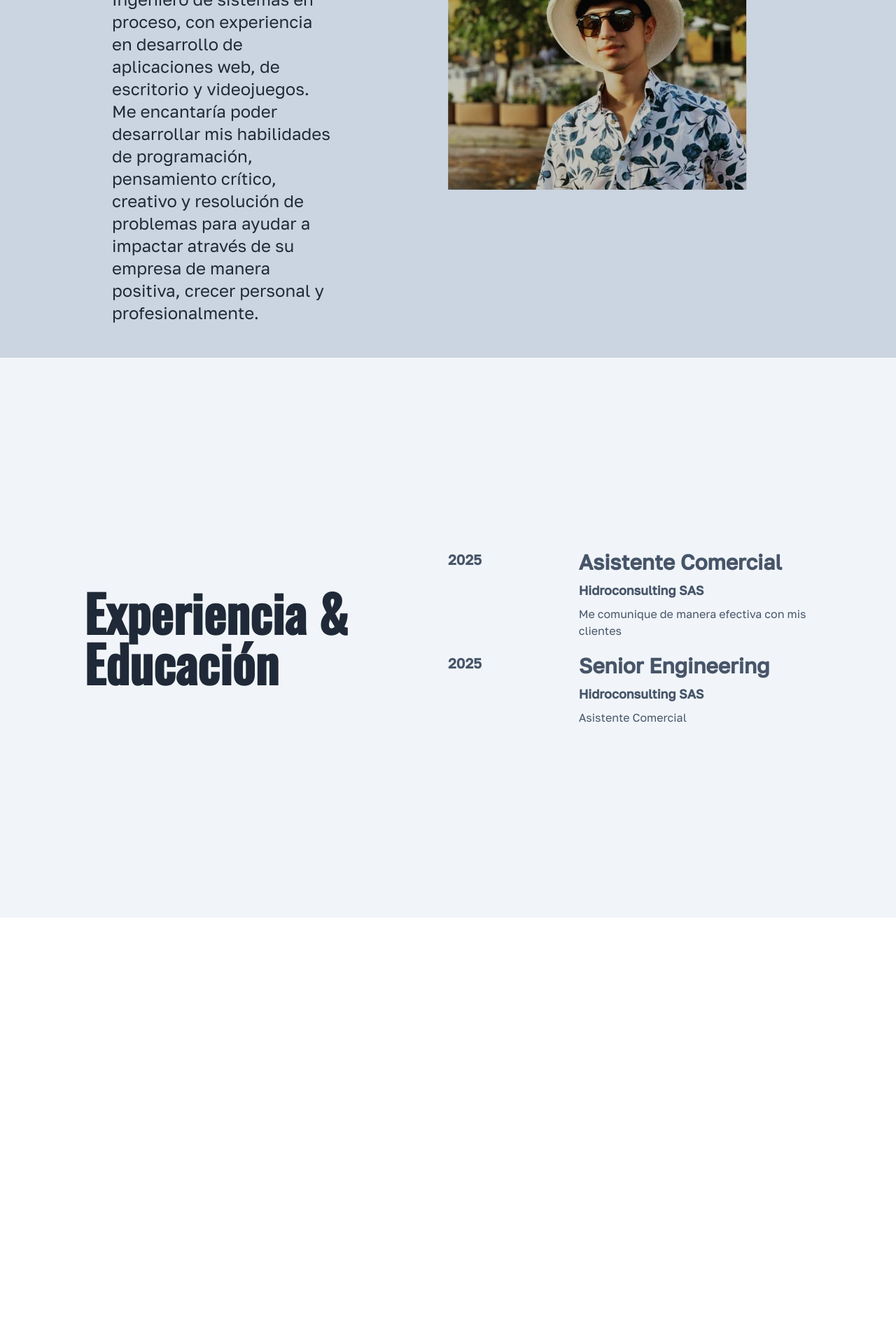
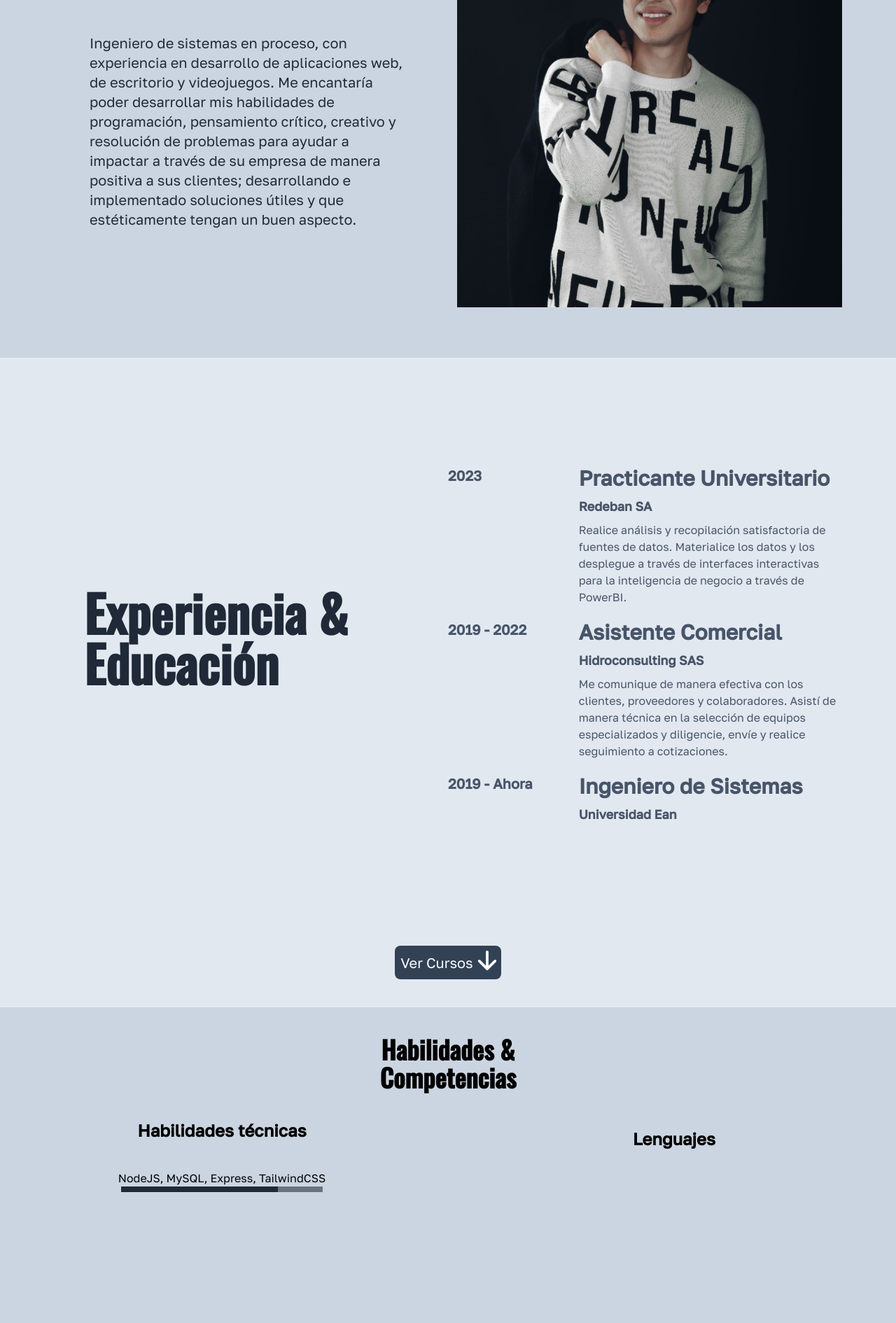
Before and after one commit to DanielRoman11/Portafolio, a website: page views/perfil.html in a window 1280 px wide. Shown: the part 289-2179 px from the top of the page at 70% size. Drawn offline with nearby package versions, Linux system fonts and the light colour scheme.

Commit message:
90% Completado

```diff
--- a/index.js
+++ b/index.js
@@ -1,7 +1,9 @@
 const principal = document.getElementById("principal");
 const seccion_2 = document.getElementById("seccionDos");
+const curso = document.getElementById("curso");
 
 const estilo = window.getComputedStyle(seccion_2, null);
+const estiloCurso = window.getComputedStyle(curso, null);
 
 function mostrarSeccion(){
   if (estilo.display === "none" && screen.width >= 600){
@@ -17,3 +19,9 @@ function mostrarSeccion(){
     return principal.style.gridTemplateColumns = 'repeat(1, minmax(0, 1fr))'
   }
 }
+function mostrarCursos(){
+  if(estiloCurso.display === "none" && screen.width >= 600){
+    return curso.style.display == 'flex'
+  }
+  return curso.style.display == 'none'
+}
--- a/public/css/styles.css
+++ b/public/css/styles.css
@@ -9,7 +9,6 @@ html{
   display: grid;
   max-width: 100vw;
   grid-template-columns: repeat(1, minmax(0, 1fr));
-
 }
 .seccion2{
   display: none;
@@ -24,6 +23,33 @@ html{
   background-repeat: no-repeat;
   background-size: cover;
   height: 400px;
+  width: 350px;
+}
+.imagen-perfil{
+  background-image: url("../images/Imagen-Perfil.jpg");
+  background-position: center;
+  background-repeat: no-repeat;
+  background-size: cover;
+}
+footer{
+  width: 100% !important;
+  height: 100vh !important;
+}
+footer > div > .imagen{
+  height: 80vh;
+  width: 65vh;
+}
+@media (min-width: 429px){
+  .imagen-perfil{
+    height: 600px;
+    width: 550px;
+  }
+}
+@media (max-width: 428px){
+  .imagen-perfil{
+    height: 300px;
+    width: 250px;
+  }
 }
 .titulo{
   font-family: 'Oswald', sans-serif;
@@ -34,3 +60,6 @@ html{
 ion-icon{
   font-size: 40px !important;
 }
+p > ion-icon{
+  font-size: 40px !important;
+}
--- a/views/perfil.html
+++ b/views/perfil.html
@@ -13,45 +13,92 @@
 </head>
 <body class="min-h-screen">
     <a href="../index.html">
-      <ion-icon name="arrow-back-circle-sharp" class="absolute top-14 left-14 text-slate-700"></ion-icon>
+      <ion-icon name="arrow-back-circle-sharp" class="fixed top-5 left-5 md:top-14 md:left-14 text-slate-700"></ion-icon>
     </a>
   <main>
-    <section class="h-screen bg-slate-300 grid lg:grid-cols-2 md:grid-cols-2 sm:grid-cols-1">
-      <div class="flex justify-center flex-col lg:px-40 md:px-16 space-y-20">
-        <h2 class="lg:text-7xl md:text-5xl font-bold titulo text-gray-800">Acerca de mí</h2>
-        <p class=" texto text-gray-800 lg:text-2xl md:text-lg ">Ingeniero de sistemas en proceso, con experiencia en desarrollo de aplicaciones web, de escritorio y videojuegos. Me encantaría poder desarrollar mis habilidades de programación, pensamiento crítico, creativo y resolución de problemas para ayudar a impactar através de su empresa de manera positiva, crecer personal y profesionalmente.</p>
+    <section class="md:h-screen bg-slate-300 grid lg:grid-cols-2 md:grid-cols-2 sm:grid-cols-1 p-16">
+      <div class="flex justify-center flex-col lg:px-30 md:px-16 space-y-20">
+        <h2 class="text-4xl lg:text-7xl md:text-5xl font-bold titulo text-gray-800">Acerca de mí</h2>
+        <p class=" texto text-gray-800 lg:text-xl md:text-lg text-lg">Ingeniero de sistemas en proceso, con experiencia en desarrollo de aplicaciones web, de escritorio y videojuegos. Me encantaría poder desarrollar mis habilidades de programación, pensamiento crítico, creativo y resolución de problemas para ayudar a impactar a través de su empresa de manera positiva a sus clientes; desarrollando e implementado soluciones útiles y que estéticamente tengan un buen aspecto.</p>
       </div>
-      <div class="flex items-center ">
-        <div class="imagen w-2/3 h-80"></div>
+      <div class="flex items-center justify-center pt-14 ">
+        <div class="imagen-perfil"></div>
       </div>
     </section>
-    <section class="h-screen bg-slate-100 grid lg:grid-cols-2 md:grid-cols-2 sm:grid-cols-1 justify-center items-center px-20">
+    <section class="md:h-screen py-10 bg-slate-200 grid lg:grid-cols-2 md:grid-cols-2 sm:grid-cols-1 justify-center items-center px-20">
       <div class="flex flex-col justify-center lg:px-15 md:px-10">
-        <h2 class="lg:text-7xl md:text-5xl font-bold titulo text-gray-800 ">Experiencia & </h2><span class="lg:text-7xl md:text-5xl font-bold titulo text-gray-800">Educación</span>
+        <h2 class="text-4xl lg:text-7xl md:text-5xl font-bold titulo text-gray-800 ">Experiencia & </h2><span class="text-4xl lg:text-7xl md:text-5xl font-bold titulo text-gray-800">Educación</span>
       </div>
 
-      <div class="grid grid-cols-3 text-slate-600 texto font-bold text-xl ">
-        <div class="col-span-1 space-y-5">2025</div>
+      <div class="grid grid-cols-3 text-slate-600 texto font-bold text-xl space-y-5">
+        <div class="col-span-1 space-y-5 mt-5">2023</div>
         <div class="col-span-2">
           <div class="flex flex-col space-y-2">
-            <h3 class="text-3xl font-bold">Asistente Comercial</h3>
-            <p class="text-lg">Hidroconsulting SAS</p>
-            <p class="text-base font-normal">Me comunique de manera efectiva con mis clientes</p>
+            <h3 class="text-xl md:text-3xl font-extrabold">Practicante Universitario</h3>
+            <p class="text-lg font-semibold ">Redeban SA</p>
+            <p class="text-base font-normal">Realice análisis y recopilación satisfactoria de fuentes de datos.  Materialice los datos y los desplegue a través de interfaces interactivas para la inteligencia de negocio a través de PowerBI.</p>
           </div>
         </div>
-        <div class="col-span-1 space-y-5 pt-5">2025</div>
-        <div class="col-span-2 pt-5">
+        <div class="col-span-1 space-y-5">2019 - 2022</div>
+        <div class="col-span-2">
           <div class="flex flex-col space-y-2">
-            <h3 class="text-3xl font-bold">Senior Engineering</h3>
+            <h3 class="md:text-3xl font-bold">Asistente Comercial</h3>
             <p class="text-lg">Hidroconsulting SAS</p>
-            <p class="text-base font-normal">Asistente Comercial</p>
+            <p class="text-base font-normal">Me comunique de manera efectiva con los clientes, proveedores y colaboradores. Asistí de manera técnica en la selección de equipos especializados y diligencie, envíe y realice seguimiento a cotizaciones.</p>
+          </div>
+        </div>
+        <div class="col-span-1 space-y-5">2019 - Ahora</div>
+        <div class="col-span-2">
+          <div class="flex flex-col space-y-2">
+            <h3 class="text-xl md:text-3xl font-bold">Ingeniero de Sistemas</h3>
+            <p class="text-lg">Universidad Ean</p>
           </div>
         </div>
       </div>
-    </section>
-    <section class="h-screen">
 
     </section>
+    <section class="flex justify-center bg-slate-200 w-full py-10">
+      <div class="bg-slate-700 h-12 pl-2 text-white flex justify-center items-center align-top rounded-lg hover:cursor-pointer" onclick="mostrarCursos()">
+        <p class="text-white texto text-xl">Ver Cursos</p>
+        <p class="text-white"><ion-icon name="arrow-down-outline"></ion-icon></p>
+      </div>
+    </section>
+    <section class="bg-slate-300 md:h-screen flex items-center flex-col py-10">
+      <h2 class="text-4xl font-bold titulo">Habilidades & </h2><span class="text-4xl font-bold titulo pb-10">Competencias</span>
+      <div class="grid grid-cols-2 gap-3 w-full">
+        <div class="flex flex-col justify-center items-center">
+          <h3 class="texto text-2xl pb-10 font-bold">Habilidades técnicas</h3>
+          <p class="texto">NodeJS, MySQL, Express, TailwindCSS</p>
+          <div class="relative -left-36">
+            <div class="absolute border-4 border-gray-500 w-72 "></div>
+            <div class="absolute border-4 border-gray-800 w-56"></div>
+          </div>
+        </div>
+        <div class="flex items-center justify-center">
+          <h3 class="texto text-2xl pb-10 font-bold">Lenguajes</h3>
+
+        </div>
+
+      </div>
+    </section>
+    <footer class="grid grid-cols-2 w-full h-full bg-black items-center">
+      <div class="flex justify-center items-center">
+        <div class="imagen"></div>
+      </div>
+      <div class="flex flex-col w-6/12 text-white texto text-xl">
+        <h3 class="text-5xl titulo text-white pb-24">Contáctame</h3>
+        <p class="">Daniel Román</p>
+        <p class="pb-24">danielroman.05111@gmail.com</p>
+        <h4 class="">Conecta conmigo</h4>
+        <div class="grid grid-cols-5">
+          <a href="https://www.instagram.com/daniiel._.roman/" target="_blank"><ion-icon name="logo-instagram"></ion-icon></a>
+          <a href="https://www.linkedin.com/in/danielroman-/" target="_blank"><ion-icon name="logo-linkedin"></ion-icon></a>
+          <a href="https://www.facebook.com/danielroman.lol/" target="_blank"><ion-icon name="logo-facebook"></ion-icon></a>
+          <a href="https://wa.me/573506192178" target="_blank"><ion-icon name="logo-whatsapp"></ion-icon></a>
+          <a href="https://github.com/DanielRoman11/" target="_blank"><ion-icon name="logo-github"></ion-icon></a>
+        </div>
+      </div>
+    </footer>
   </main>
   <script type="module" src="https://unpkg.com/ionicons@5.5.2/dist/ionicons/ionicons.esm.js"></script>
   <script nomodule src="https://unpkg.com/ionicons@5.5.2/dist/ionicons/ionicons.js"></script>
```
Also changed, not shown: public/css/app.css, public/images/Imagen-Perfil.jpg (added).
